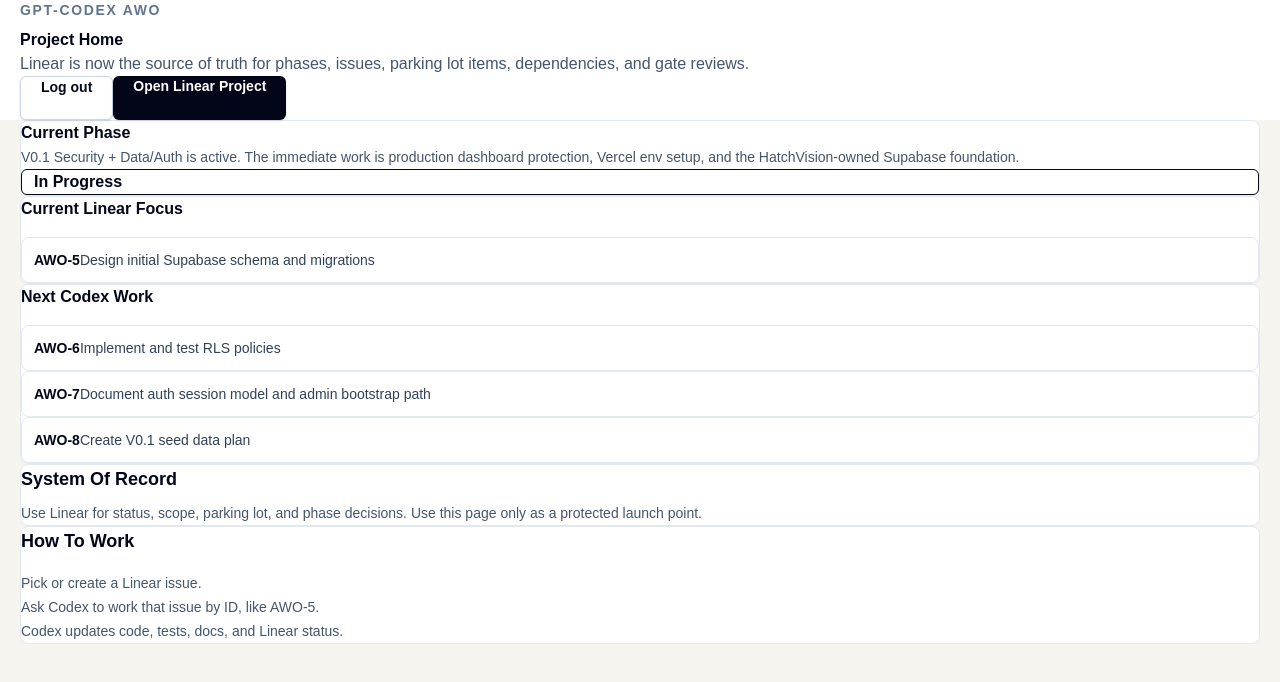
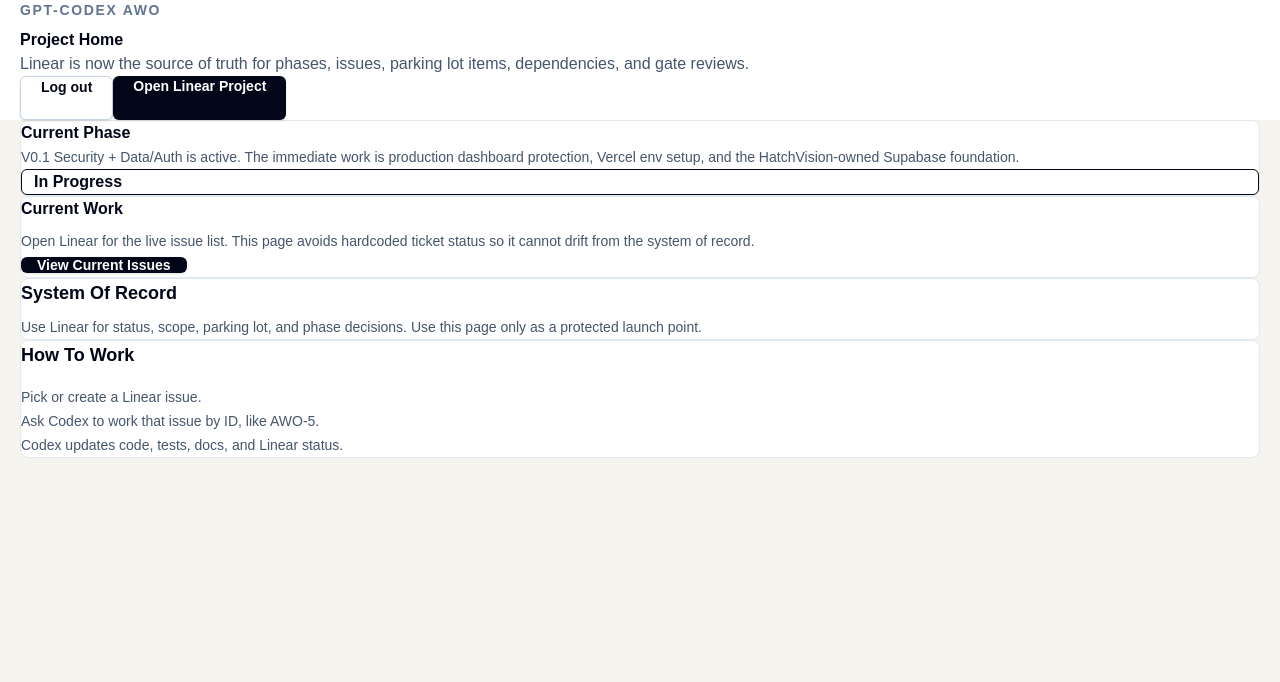
Before and after one commit to TBHVision/gpt-codex-awo, a Next.js app: page /admin/build in a window 1280 px wide. Shown: the top 682 px of the page. Built offline with nearby package versions, Linux system fonts and the light colour scheme.

Commit message:
chore: avoid hardcoded Linear issue status

```diff
--- a/src/app/admin/build/BuildDashboardClient.tsx
+++ b/src/app/admin/build/BuildDashboardClient.tsx
@@ -1,51 +1,5 @@
 const linearProjectUrl =
   "https://linear.app/hatchvision/project/gpt-codex-awo-build-7e22f4e31cd8";
-
-const activeIssues = [
-  {
-    id: "AWO-5",
-    title: "Design initial Supabase schema and migrations",
-    url: "https://linear.app/hatchvision/issue/AWO-5/design-initial-supabase-schema-and-migrations",
-  },
-];
-
-const nextCodexIssues = [
-  {
-    id: "AWO-6",
-    title: "Implement and test RLS policies",
-    url: "https://linear.app/hatchvision/issue/AWO-6/implement-and-test-rls-policies",
-  },
-  {
-    id: "AWO-7",
-    title: "Document auth session model and admin bootstrap path",
-    url: "https://linear.app/hatchvision/issue/AWO-7/document-auth-session-model-and-admin-bootstrap-path",
-  },
-  {
-    id: "AWO-8",
-    title: "Create V0.1 seed data plan",
-    url: "https://linear.app/hatchvision/issue/AWO-8/create-v01-seed-data-plan",
-  },
-];
-
-function IssueLink({
-  issue,
-}: {
-  issue: {
-    id: string;
-    title: string;
-    url: string;
-  };
-}) {
-  return (
-    <a
-      className="block rounded-lg border border-slate-200 bg-slate-50 p-3 text-sm hover:border-slate-300 hover:bg-white"
-      href={issue.url}
-    >
-      <span className="font-semibold text-slate-950">{issue.id}</span>
-      <span className="ml-2 text-slate-700">{issue.title}</span>
-    </a>
-  );
-}
 
 export default function BuildDashboardClient() {
   return (
@@ -100,21 +54,17 @@
           </div>
 
           <div className="rounded-lg border border-slate-200 bg-white p-5">
-            <h2 className="text-xl font-semibold">Current Linear Focus</h2>
-            <div className="mt-4 space-y-3">
-              {activeIssues.map((issue) => (
-                <IssueLink issue={issue} key={issue.id} />
-              ))}
-            </div>
-          </div>
-
-          <div className="rounded-lg border border-slate-200 bg-white p-5">
-            <h2 className="text-xl font-semibold">Next Codex Work</h2>
-            <div className="mt-4 space-y-3">
-              {nextCodexIssues.map((issue) => (
-                <IssueLink issue={issue} key={issue.id} />
-              ))}
-            </div>
+            <h2 className="text-xl font-semibold">Current Work</h2>
+            <p className="mt-2 text-sm leading-6 text-slate-600">
+              Open Linear for the live issue list. This page avoids hardcoded
+              ticket status so it cannot drift from the system of record.
+            </p>
+            <a
+              className="mt-4 inline-flex h-10 items-center justify-center rounded-md bg-slate-950 px-4 text-sm font-semibold text-white shadow-sm hover:bg-slate-800"
+              href={linearProjectUrl}
+            >
+              View Current Issues
+            </a>
           </div>
         </section>
 
```
Also changed, not shown: 1 other file (tests, documents, lock files or other folders).
